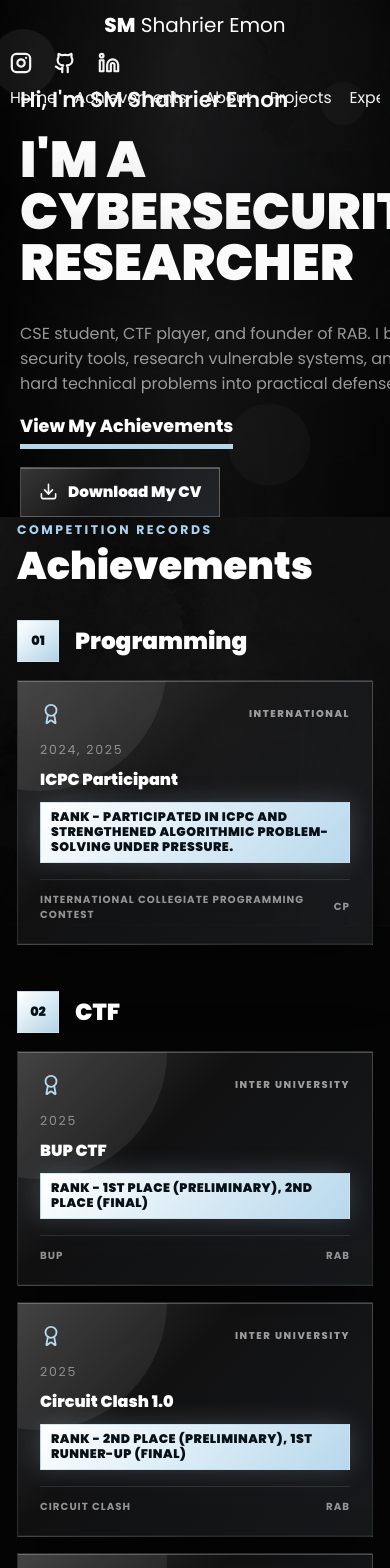
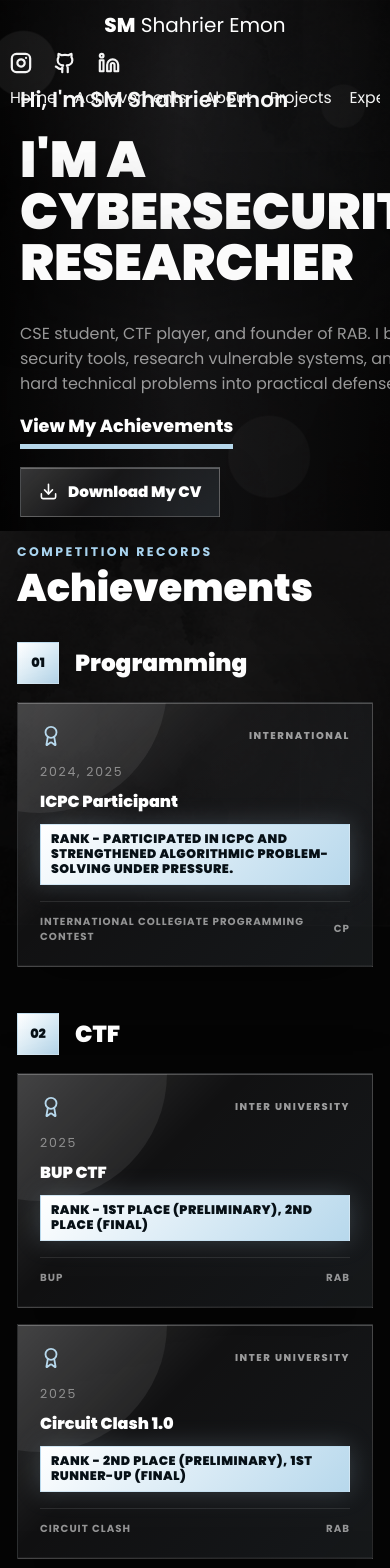
Before and after one commit to Emon095/portfolio, a React (Vite) app: page / in a window 390 px wide. Shown: the top 1568 px of the page. Built offline with nearby package versions, Linux system fonts and the light colour scheme.

Commit message:
Reduce mobile hero gap

```diff
--- a/src/index.css
+++ b/src/index.css
@@ -1292,7 +1292,7 @@
 @media (max-width: 640px) {
   .hero-section {
     min-height: auto;
-    padding: 84px 20px 0;
+    padding: 84px 20px 14px;
   }
 
   .site-header {
@@ -1346,13 +1346,19 @@
     padding: 0;
   }
 
+  .hero-content {
+    min-height: auto;
+    grid-template-columns: 1fr;
+    gap: 0;
+  }
+
   .content-section {
     width: min(100% - 34px, 1180px);
-    padding: 64px 0;
+    padding: 20px 0 64px;
   }
 
   #achievements {
-    padding-top: 0;
+    padding-top: 8px;
   }
 
   .achievement-grid {
```
